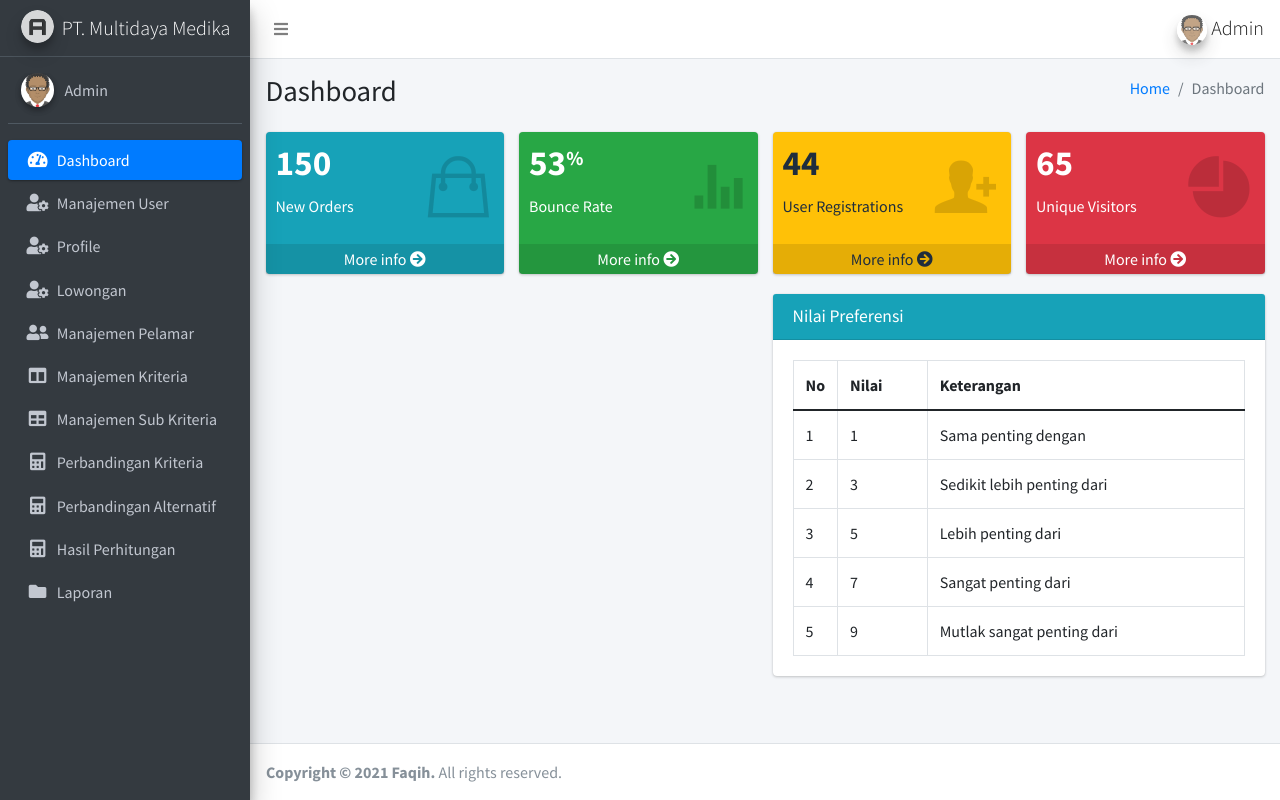
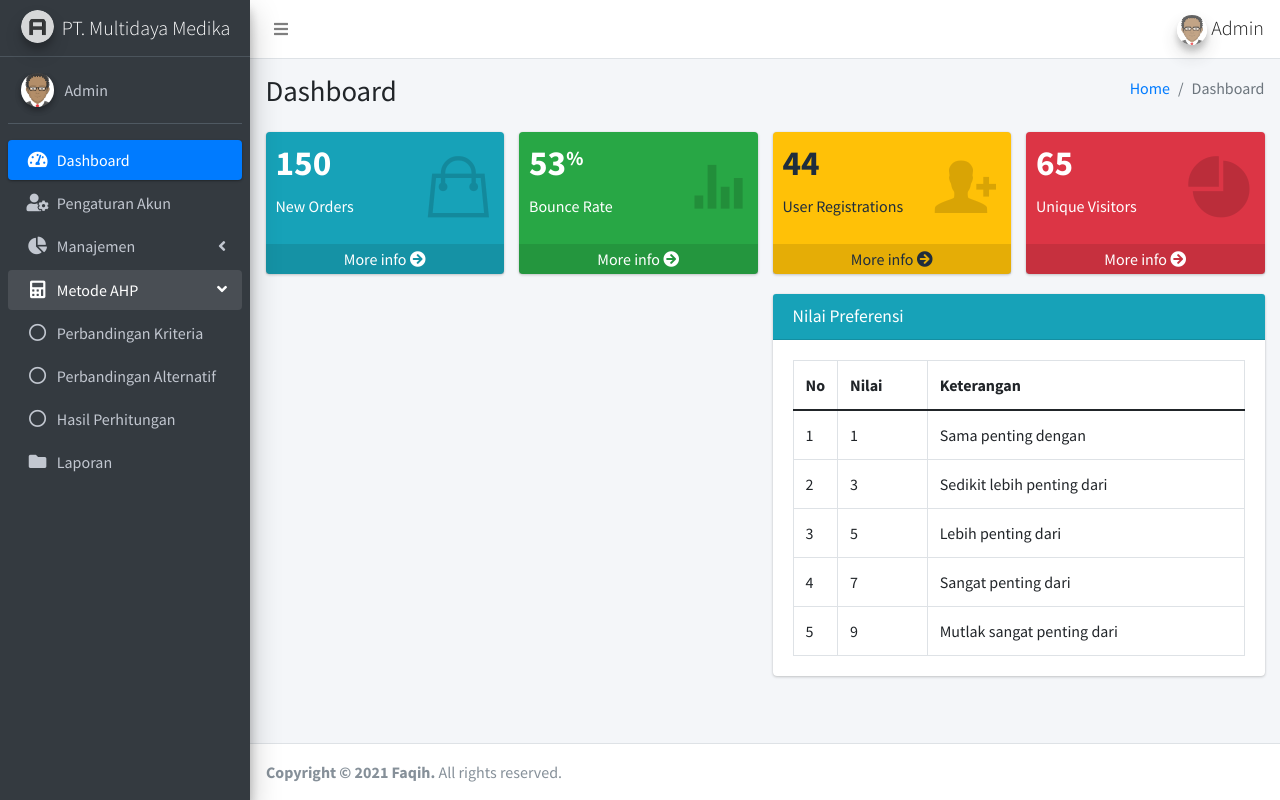
Before and after one commit to dhimas29/repo-ahp, a PHP site: page /adminweb/index.php in a window 1280 px wide. Run offline with PHP 8.4, Linux system fonts and the light colour scheme; a user stored in the database is signed in; data comes from the database, SQL or seed files in the repository; some libraries are stand-ins or nearby versions.

Commit message:
Update  sidebar

```diff
--- a/layouts/sidebar.php
+++ b/layouts/sidebar.php
@@ -52,19 +52,6 @@
                             </a>
                 </li>
                 <li class="nav-item">
-                    <?php if ($pecah == 'user') {
-                    ?>
-                        <a href="index.php?page=user" class="nav-link active">
-                        <?php } else { ?>
-                            <a href="index.php?page=user" class="nav-link">
-                            <?php } ?>
-                            <i class="nav-icon fas fa-user-cog"></i>
-                            <p>
-                                Manajemen User
-                            </p>
-                            </a>
-                </li>
-                <li class="nav-item">
                     <?php if ($pecah == 'profile') {
                     ?>
                         <a href="index.php?page=profile" class="nav-link active">
@@ -73,20 +60,30 @@
                             <?php } ?>
                             <i class="nav-icon fas fa-user-cog"></i>
                             <p>
-                                Profile
+                                Pengaturan Akun
                             </p>
                             </a>
                 </li>
+
                 <li class="nav-item">
-                    <?php if ($pecah == 'lowongan') {
+                    <a href="#" class="nav-link">
+                        <i class="nav-icon fas fa-chart-pie"></i>
+                        <p>
+                            Manajemen
+                            <i class="right fas fa-angle-left"></i>
+                        </p>
+                    </a>
+                    <ul class="nav nav-treeview" style="display: none;">
+                        <li class="nav-item">
+                            <?php if ($pecah == 'user') {
                             ?>
-                        <a href="index.php?page=lowongan" class="nav-link active">
+                                <a href="index.php?page=user" class="nav-link active">
                                 <?php } else { ?>
-                            <a href="index.php?page=lowongan" class="nav-link">
+                                    <a href="index.php?page=user" class="nav-link">
                                     <?php } ?>
-                            <i class="nav-icon fas fa-user-cog"></i>
+                                    <i class="nav-icon far fa-circle nav-icon"></i>
                                     <p>
-                                Lowongan
+                                        Manajemen User
                                     </p>
                                     </a>
                         </li>
@@ -97,7 +94,7 @@
                                 <?php } else { ?>
                                     <a href="index.php?page=pelamar" class="nav-link">
                                     <?php } ?>
-                            <i class="nav-icon fas fa-user-friends"></i>
+                                    <i class="nav-icon far fa-circle nav-icon"></i>
                                     <p>
                                         Manajemen Pelamar
                                     </p>
@@ -110,7 +107,7 @@
                                 <?php } else { ?>
                                     <a href="index.php?page=kriteria" class="nav-link">
                                     <?php } ?>
-                            <i class="nav-icon fas fa-columns"></i>
+                                    <i class="nav-icon far fa-circle nav-icon"></i>
                                     <p>
                                         Manajemen Kriteria
                                     </p>
@@ -123,12 +120,36 @@
                                 <?php } else { ?>
                                     <a href="index.php?page=subkriteria" class="nav-link">
                                     <?php } ?>
-                            <i class="nav-icon fas fa-table"></i>
+                                    <i class="nav-icon far fa-circle nav-icon"></i>
                                     <p>
                                         Manajemen Sub Kriteria
                                     </p>
                                     </a>
                         </li>
+                        <li class="nav-item">
+                            <?php if ($pecah == 'lowongan') {
+                            ?>
+                                <a href="index.php?page=lowongan" class="nav-link active">
+                                <?php } else { ?>
+                                    <a href="index.php?page=lowongan" class="nav-link">
+                                    <?php } ?>
+                                    <i class="nav-icon far fa-circle nav-icon"></i>
+                                    <p>
+                                        Manajemen Lowongan
+                                    </p>
+                                    </a>
+                        </li>
+                    </ul>
+                </li>
+                <li class="nav-item menu-is-opening menu-open">
+                    <a href="#" class="nav-link">
+                        <i class="nav-icon fas fas fa-calculator"></i>
+                        <p>
+                            Metode AHP
+                            <i class="right fas fa-angle-left"></i>
+                        </p>
+                    </a>
+                    <ul class="nav nav-treeview" style="display: block;">
                         <li class="nav-item">
                             <?php if ($pecah == 'perbandingan_kriteria') {
                             ?>
@@ -136,7 +157,7 @@
                                 <?php } else { ?>
                                     <a href="index.php?page=perbandingan_kriteria" class="nav-link">
                                     <?php } ?>
-                            <i class="nav-icon fas fa-calculator"></i>
+                                    <i class="nav-icon far fa-circle nav-icon"></i>
                                     <p>
                                         Perbandingan Kriteria
                                     </p>
@@ -149,7 +170,7 @@
                                 <?php } else { ?>
                                     <a href="index.php?page=perbandingan_alternatif" class="nav-link">
                                     <?php } ?>
-                            <i class="nav-icon fas fa-calculator"></i>
+                                    <i class="nav-icon far fa-circle nav-icon"></i>
                                     <p>
                                         Perbandingan Alternatif
                                     </p>
@@ -162,11 +183,13 @@
                                 <?php } else { ?>
                                     <a href="index.php?page=hasil" class="nav-link">
                                     <?php } ?>
-                            <i class="nav-icon fas fa-calculator"></i>
+                                    <i class="nav-icon far fa-circle nav-icon"></i>
                                     <p>
                                         Hasil Perhitungan
                                     </p>
                                     </a>
+                        </li>
+                    </ul>
                 </li>
                 <li class="nav-item">
                     <?php if ($pecah == 'laporan') {
```
Lines whose indentation alone changed are shown as unchanged.
